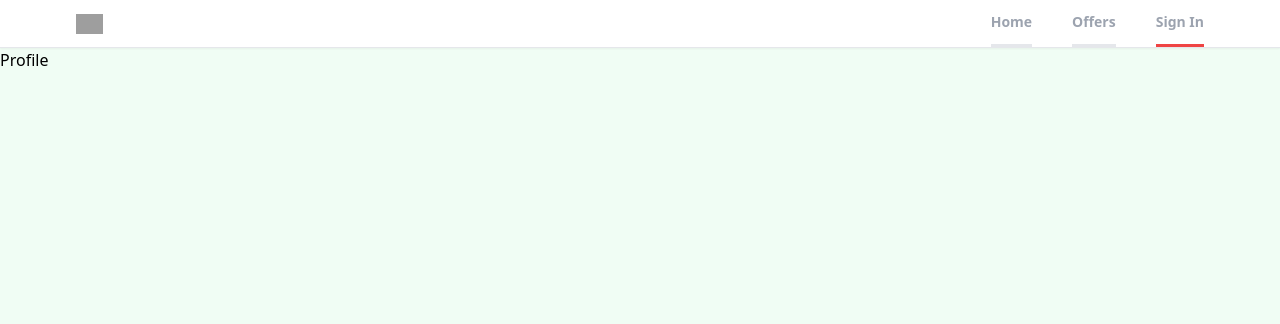
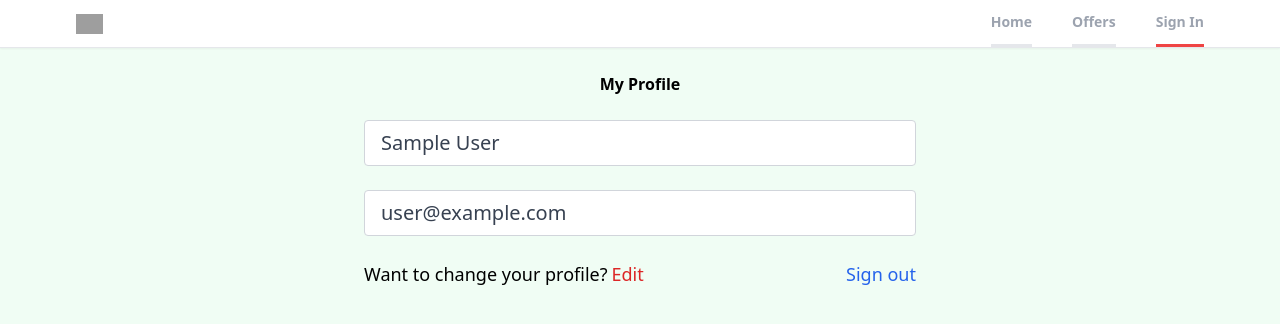
Before and after one commit to jrgledhill/realtor-clone-react, a React (Create React App) app: page /profile in a window 1280 px wide. Shown: the top 324 px of the page. Built offline with nearby package versions, Linux system fonts and the light colour scheme; no server answers; sample sign-in values are in the browser's storage; grey boxes are pictures that could not be loaded.

Commit message:
Create Private Route and custom hook for protecting the profile page and logout functionality

```diff
--- a/src/App.js
+++ b/src/App.js
@@ -3,6 +3,7 @@
 import Profile from "./pages/Profile";
 import SignIn from "./pages/SignIn";
 import SignUp from "./pages/SignUp";
+import PrivateRoute from "./components/PrivateRoute";
 import ForgotPassword from "./pages/ForgotPassword";
 import Offers from "./pages/Offers";
 import Header from "./components/Header";
@@ -16,7 +17,9 @@
         <Header/>
         <Routes>
           <Route path="/" element={<Home />} />
+          <Route path="/profile" element={<PrivateRoute />}>
             <Route path="/profile" element={<Profile />} />
+          </Route>
           <Route path="/sign-in" element={<SignIn />} />
           <Route path="/sign-up" element={<SignUp />} />
           <Route path="/forgot-password" element={<ForgotPassword />} />
--- /dev/null
+++ b/src/components/PrivateRoute.jsx
@@ -0,0 +1,10 @@
+import {Outlet, Navigate} from "react-router-dom";
+import {useAuthStatus} from "../hooks/useAuthStatus";
+export default function PrivateRoute() {
+    const {loggedIn, checkingStatus} = useAuthStatus();
+    if (checkingStatus) {
+        return <h3>Loading...</h3>;
+    }
+  return loggedIn ? <Outlet/> : <Navigate
+  to="/sign-in" />;
+}
--- /dev/null
+++ b/src/hooks/useAuthStatus.jsx
@@ -0,0 +1,18 @@
+import { getAuth, onAuthStateChanged } from "firebase/auth";
+import { useEffect, useState } from "react";
+
+export function useAuthStatus() {
+    const [loggedIn, setLoggedIn] = useState(false)
+    const [checkingStatus, setCheckingStatus] = useState(true)
+
+    useEffect(() => {
+        const auth = getAuth()
+        onAuthStateChanged(auth, (user) => {
+            if (user) {
+                setLoggedIn(true)
+            }
+            setCheckingStatus(false)
+        })
+    }, []);
+    return { loggedIn, checkingStatus };
+}
--- a/src/pages/Profile.jsx
+++ b/src/pages/Profile.jsx
@@ -1,9 +1,53 @@
 import React from 'react'
+import { getAuth } from "firebase/auth";
+import { useState } from "react";
+import { useNavigate } from 'react-router';
 
 export default function Profile() {
+  const auth = getAuth()
+  const navigate = useNavigate();
+  const [formData, setFormData] = useState({
+    name: auth.currentUser.displayName,
+    email: auth.currentUser.email,
+  });
+  const {name, email} = formData;
+  function onLogout () {
+    auth.signOut();
+    navigate("/");
+  }
   return (
-    <div>
-      Profile
-    </div>
+    <>
+      <section className="max-w-6xl mx-auto flex justify-center items-center flex-col">
+        <h1 className="text-3l text-center mt-6 font-bold">My Profile</h1>
+        <div className="w-full md:w-[50%] mt-6 px-3">
+          <form>
+            {/* Name Input */}
+
+            <input type="text" id="name" value={name}
+            disabled className="mb-6 w-full px-4 py-2 text-xl
+            text-gray-700 bg-white border border-gray-300
+            rounded transition ease-in-out"  />
+
+            {/* Email Input */ }
+
+            <input type="email" id="email" value={email}
+            disabled className="mb-6 w-full px-4 py-2 text-xl
+            text-gray-700 bg-white border border-gray-300
+            rounded transition ease-in-out"  />
+
+            <div className="flex justify-between
+            whitespace-nowrap text-sm sm:text-lg mb-6">
+              <p className="flex items-center">Want to change your profile?
+                <span className="text-red-600
+                hover:text-red-700 transition ease-in-out
+                duration 200 ml-1 cursor-pointer"> Edit</span>
+              </p>
+              <p onClick={onLogout} className="text-blue-600 hover:text-blue-800
+              transition duration-200 ease-in-out cursor-pointer">Sign out</p>
+            </div>
+          </form>
+        </div>
+      </section>
+    </>
   )
 }
```
